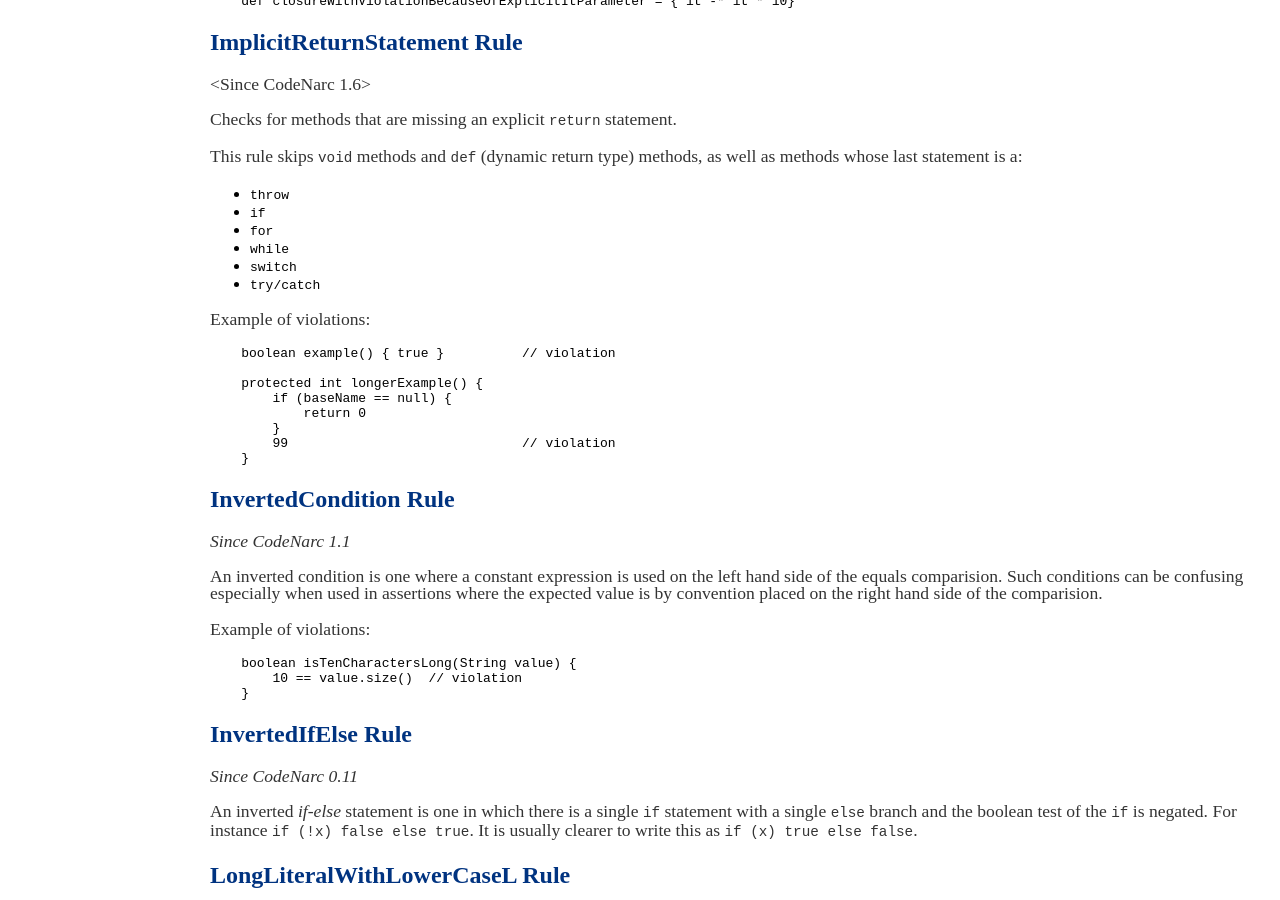
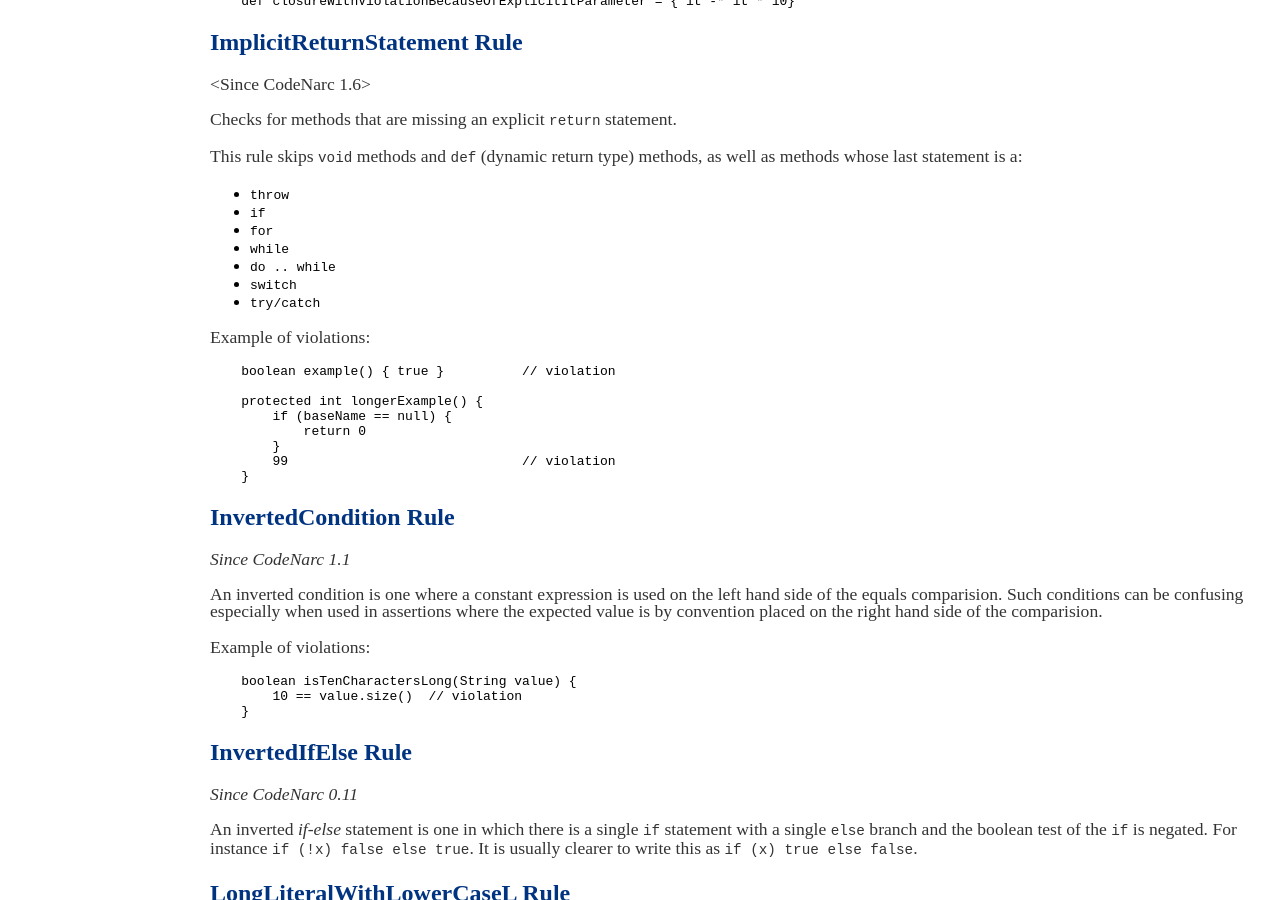
Before and after one commit to CodeNarc/CodeNarc, a Jekyll site: the page built from codenarc-rules-convention.md, in a window 1280 px wide and 900 px high, scrolled down 3220 px. Built offline with Jekyll 4.4.1, drawn with Linux system fonts in a browser that asks for light colours.

Commit message:
#450: Support do..while statement

```diff
--- a/codenarc-rules-convention.md
+++ b/codenarc-rules-convention.md
@@ -219,6 +219,7 @@ This rule skips `void` methods and `def` (dynamic return type) methods, as well
  - `if`
  - `for`
  - `while`
+ - `do .. while`
  - `switch`
  - `try/catch`
 
```
